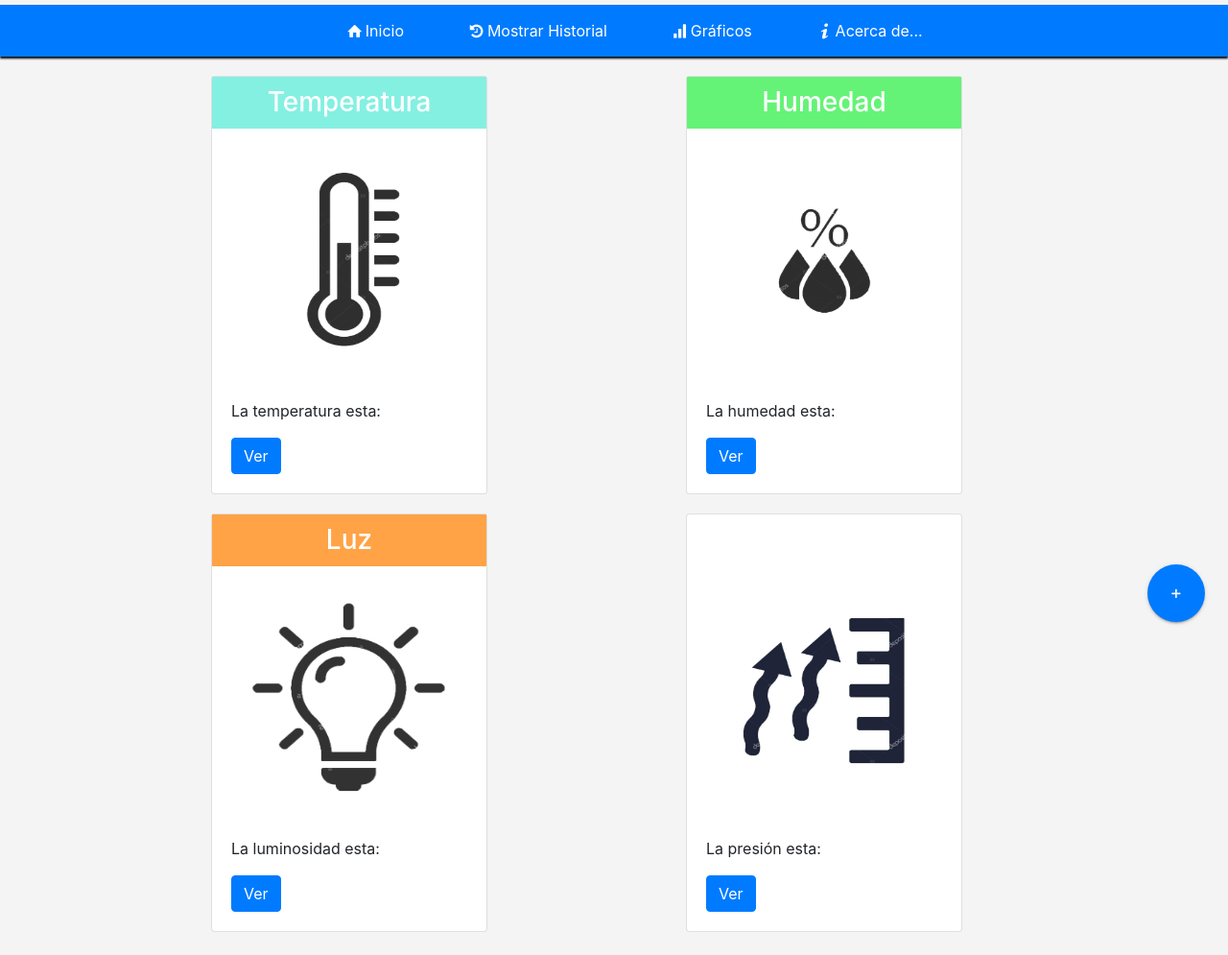
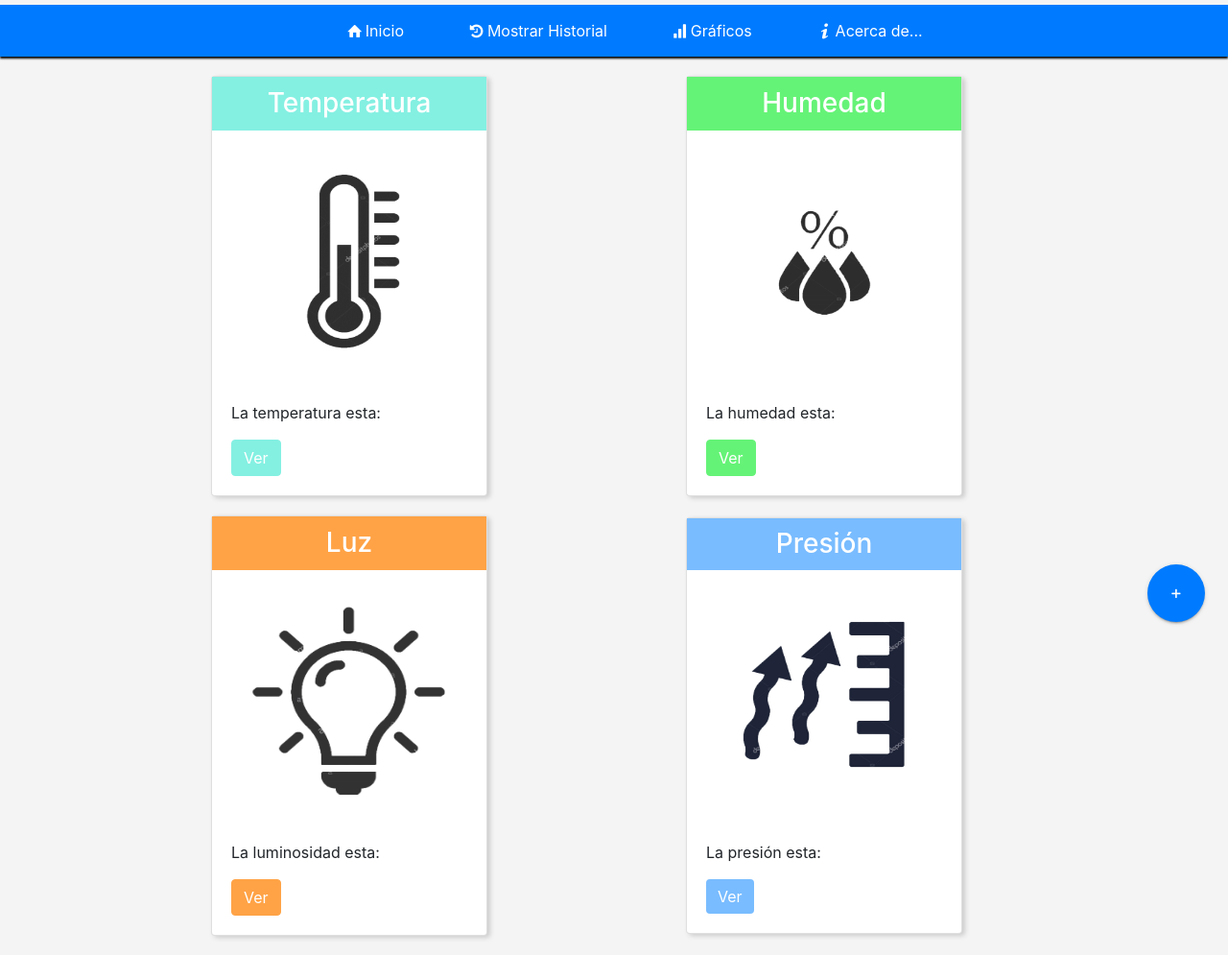
Before and after one commit to luisgonzales123/Proyect_CS50, a website: page index.html in a window 1280 px wide. Shown: the part 97-1092 px from the top of the page at 96% size. Drawn offline with Linux system fonts and the light colour scheme.

Commit message:
mejorando

```diff
--- a/css/style.css
+++ b/css/style.css
@@ -1,5 +1,8 @@
 body{
-    background: rgb(244,244,244);
+	background: rgb(244,244,244);
+	/* background: url(../img/back.jpg); */
+	background-repeat: no-repeat;
+	background-attachment: fixed;
 }
 
 h3{
@@ -62,10 +65,27 @@ ul{
 
 /*Cards*/
 
-.temp{background: rgb(132, 240, 226);}
+.temp,#temperatura{background: rgb(132, 240, 226);border:1px solid rgb(132, 240, 226);}
 
-.hum{background: rgb(101, 243, 119);}
+.hum,#humedad{background: rgb(101, 243, 119);border:1px solid rgb(101, 243, 119);}
 
-.luz{background: rgb(255,163,70);}
+.luz,#luz{background: rgb(255,163,70);border:1px solid rgb(255,163,70);}
 
-.presion, {background: rgb(121,188,255);}
+.presion,#presion{background: rgb(121,188,255);border:0px solid rgb(121,188,255);}
+
+/*Hover*/
+
+#temperatura:hover{background: rgb(110, 197, 185);}
+
+#humedad:hover{background: rgb(78, 190, 93);}
+
+#luz:hover{background: rgb(212, 136, 59);}
+
+#presion:hover{background: rgb(100, 163, 226);}
+
+
+/**/
+
+.card{
+	box-shadow: 3px 2px 5px #ccc;
+}
--- a/index.html
+++ b/index.html
@@ -36,7 +36,7 @@
                     <img src="img/temperature.png" alt="" class="card-img-top">
                     <div class="card-body">
                         <p class="card-text">La temperatura esta: </p>
-                        <a id="test" href="" class="btn btn-primary">Ver</a>
+                        <a id="temperatura" id="test" href="" class="btn btn-primary">Ver</a>
                     </div>
                 </div>
             </div>
@@ -47,7 +47,7 @@
                         <img src="img/humedad.png" alt="" class="card-img-top">
                         <div class="card-body">
                             <p class="card-text">La humedad esta: </p>
-                            <a href="" class="btn btn-primary">Ver</a>
+                            <a id="humedad" href="" class="btn btn-primary">Ver</a>
                         </div>
                     </div>
             </div>
@@ -61,7 +61,7 @@
                             <img src="img/bombilla1.png" alt="" class="card-img-top">
                             <div class="card-body">
                                 <p class="card-text">La luminosidad esta: </p>
-                                <a href="" class="btn btn-primary">Ver</a>
+                                <a id="luz" href="" class="btn btn-primary">Ver</a>
                             </div>
                     </div>
                 </div>
@@ -72,7 +72,7 @@
                         <img src="img/presion.png" alt="" class="card-img-top">
                             <div class="card-body">
                                 <p id="text-presion" class="card-text">La presión esta: </p>
-                                <a href="" class="btn btn-primary">Ver</a>
+                                <a id="presion" href="" class="btn btn-primary">Ver</a>
                             </div>
                         </div>
                 </div>
```
Also changed, not shown: pages/Grafic.html (+4 -9 lines), pages/Historial.html (+1 -0 lines), pages/Info.html (+1 -0 lines), img/back.jpg (added), img/depositphotos_74627963-stock-photo-awesome-abstract-blur-background-for.jpg (added).
